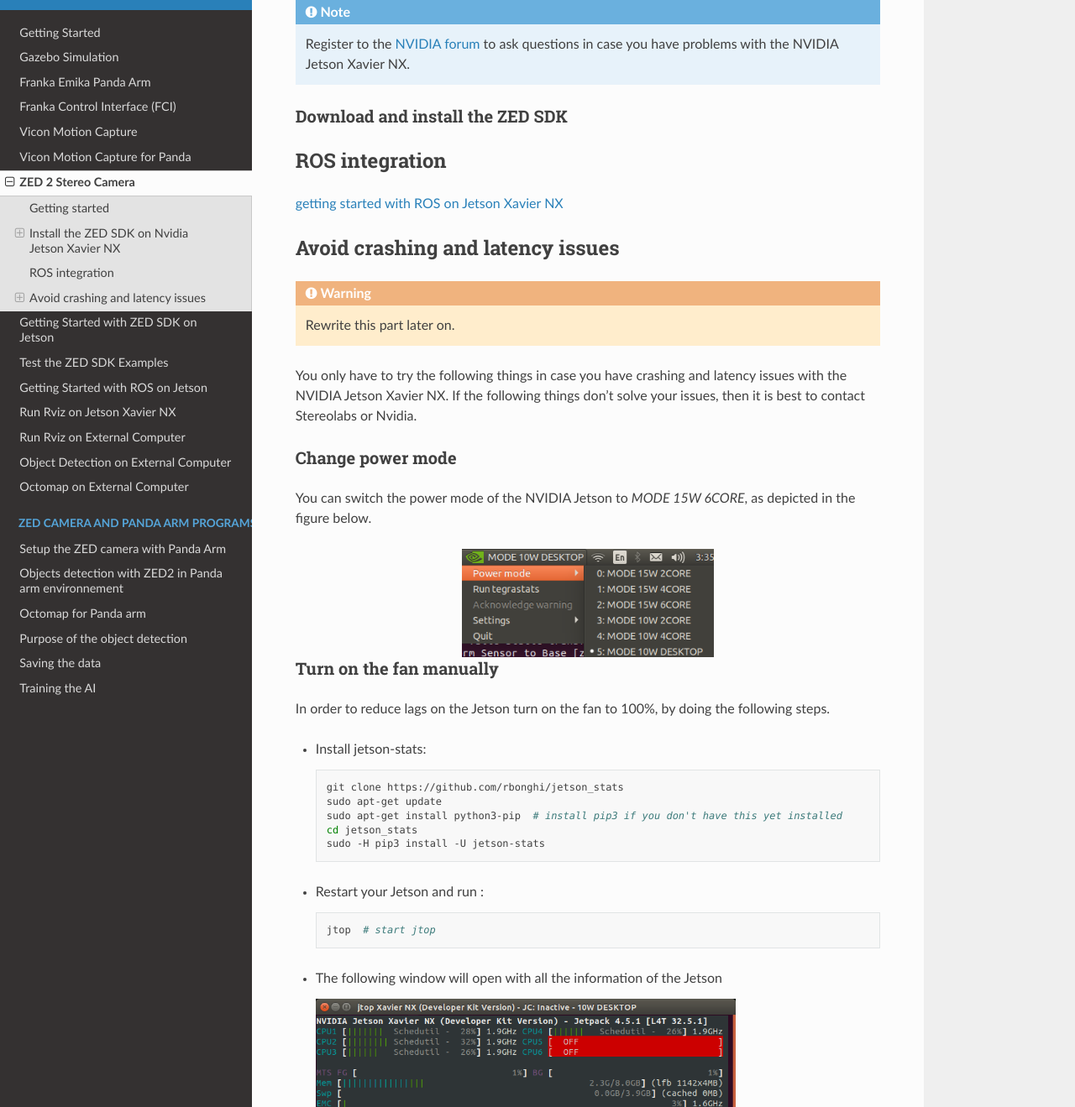
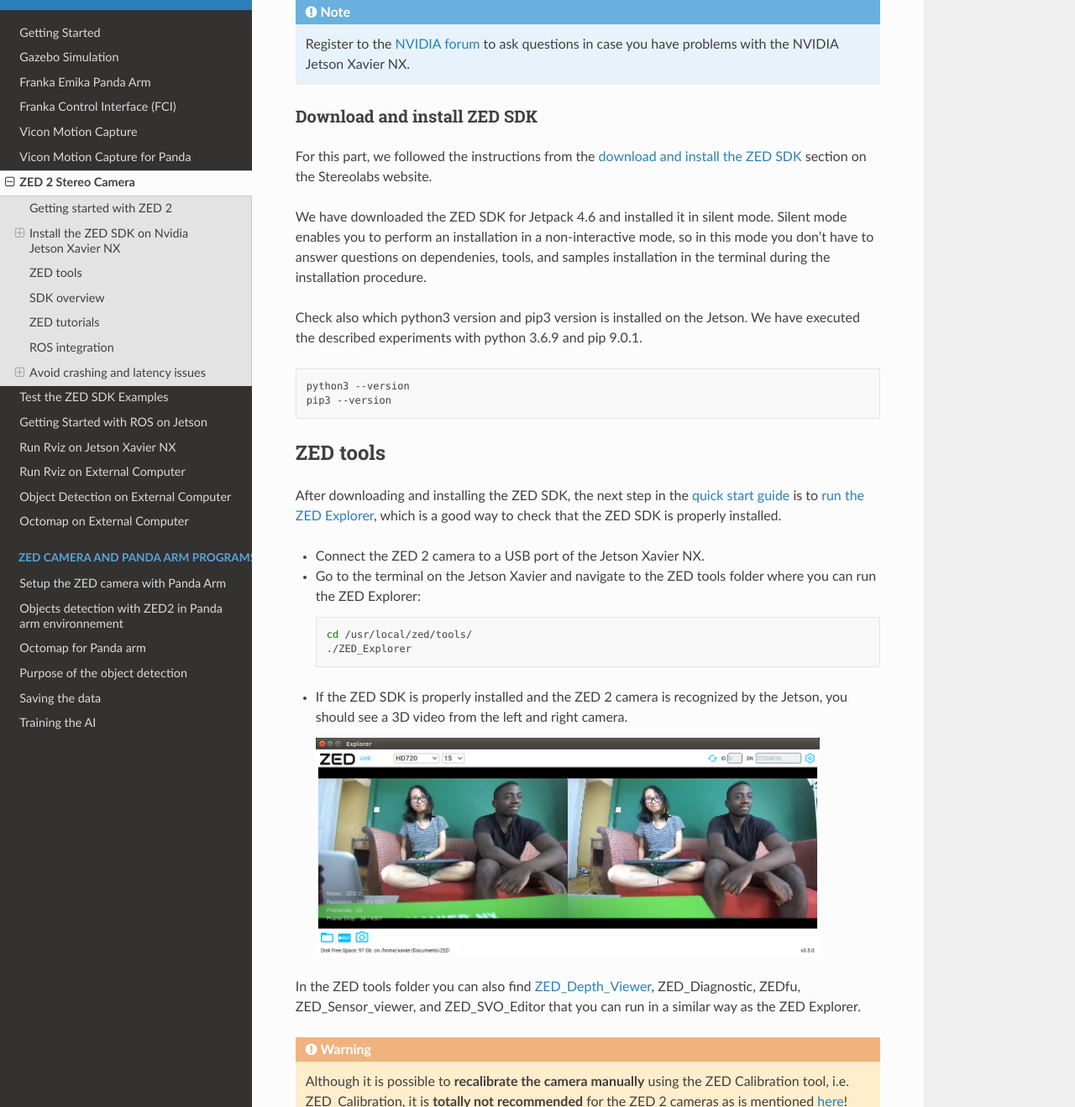
Before and after one commit to kmerckae/panda_safe_hrc_tutorial, a Sphinx documentation site: the page built from source/doc/zed/zed.rst, in a window 1280 px wide and 1400 px high, scrolled down 2940 px, cut to the strip 81-1400 px from the top of the window. Shown: the whole strip at 84% size. Built offline with Sphinx 7.4.7 and the Read the Docs theme 2.0.0, drawn with Linux system fonts in a browser that asks for light colours; some of the changed text lies outside the part shown.

Commit message:
update: zed page with installation, tools, and SDK overview

```diff
--- a/source/doc/zed/zed.rst
+++ b/source/doc/zed/zed.rst
@@ -27,8 +27,8 @@ and on which platforms you can run it.
 After reading the general information about the camera and the ZED SDK, we recommend to read the |Stereolabs_ZED2_SDK_intro| before continuing.
 
 
-Getting started
-----------------
+Getting started with ZED 2
+---------------------------
 
 .. |Stereolabs_ZED2_SDK_GettingStarted| raw:: html
 
@@ -89,7 +89,7 @@ Install the ZED SDK on Nvidia Jetson Xavier NX
 
 .. |Nvidia_JetPack| raw:: html
 
-   <a href="https://developer.nvidia.com/embedded/jetpack" target="_blank">JetPack</a>
+   <a href="https://developer.nvidia.com/embedded/jetpack" target="_blank">JetPack SDK</a>
 
 .. |Nvidia_JetsonXavierNX_GettingStarted| raw:: html
 
@@ -105,15 +105,20 @@ and also read the Stereolabs blog post about |Stereolabs_ZED2_SDK_GettingStarted
 
 Download and install JetPack
 ^^^^^^^^^^^^^^^^^^^^^^^^^^^^
+
+.. |Stereolabs_ZED2_SDK_DownloadInstallJetpack| raw:: html
+
+   <a href="https://www.stereolabs.com/docs/installation/jetson/#download-and-install-jetpack" target="_blank">download and install JetPack</a>
+
 .. note::
      VUB researchers who want to use this for their own research, should have their own microSD card,
      such that they don't mess us my installations and
      such that they are forced to test the install procedure and give comments on it to improve this tutorial.
 
-To download and install JetPack, you are redirected to |Nvidia_JetPack|.
+To download and install JetPack, you are redirected from the |Stereolabs_ZED2_SDK_DownloadInstallJetpack| section to NVIDIA's |Nvidia_JetPack|.
 There the SD Card Image method is explained to install the JetPack on a Jetson Xavier NX Developer Kit.
 Follow the |Nvidia_JetsonXavierNX_GettingStarted| tutorial, which explains the required hardware,
-the steps to write an image to the microSD card (I have followed the instruction for Windows),
+the steps to write an image to the microSD card (I have followed the instructions for Windows),
 and how to setup and boot the Jetson.
 
 .. |repartition_sdcard_link| raw:: html
@@ -196,8 +201,112 @@ Below you can find some extra info on top of the NVIDIA tutorial *Setup and Firs
 .. note::
      Register to the |NVIDIA_forum| to ask questions in case you have problems with the NVIDIA Jetson Xavier NX.
 
-Download and install the ZED SDK
+Download and install ZED SDK
 ^^^^^^^^^^^^^^^^^^^^^^^^^^^^^^^^^
+
+.. |Stereolabs_ZED2_SDK_DownloadInstallZedSdk| raw:: html
+
+   <a href="https://www.stereolabs.com/docs/installation/jetson/#download-and-install-the-zed-sdk" target="_blank">download and install the ZED SDK</a>
+
+For this part, we followed the instructions from the |Stereolabs_ZED2_SDK_DownloadInstallZedSdk| section on the Stereolabs website.
+
+We have downloaded the ZED SDK for Jetpack 4.6 and installed it in silent mode.
+Silent mode enables you to perform an installation in a non-interactive mode,
+so in this mode you don't have to answer questions on dependenies, tools, and samples installation in the terminal during the installation procedure.
+
+Check also which python3 version and pip3 version is installed on the Jetson.
+We have executed the described experiments with python 3.6.9 and pip 9.0.1.
+
+.. code-block:: bash
+
+   python3 --version
+   pip3 --version
+
+ZED tools
+--------------------
+
+.. |Stereolabs_ZED2_SDK_RunZedExplorer| raw:: html
+
+   <a href="https://www.stereolabs.com/docs/installation/#run-zed-explorer" target="_blank">run the ZED Explorer</a>
+
+.. |Stereolabs_ZED2_SDK_RunZedDepthViewer| raw:: html
+
+   <a href="https://www.stereolabs.com/docs/installation/#run-zed-depth-viewer" target="_blank">ZED_Depth_Viewer</a>
+
+
+After downloading and installing the ZED SDK, the next step in the |Stereolabs_ZED2_SDK_GettingStarted|
+is to |Stereolabs_ZED2_SDK_RunZedExplorer|, which is a good way to check that the ZED SDK is properly installed.
+
+*  Connect the ZED 2 camera to a USB port of the Jetson Xavier NX.
+*  Go to the terminal on the Jetson Xavier and navigate to the ZED tools folder
+   where you can run the ZED Explorer:
+
+   .. code-block:: bash
+
+        cd /usr/local/zed/tools/
+        ./ZED_Explorer
+
+*  If the ZED SDK is properly installed and the ZED 2 camera is recognized by the Jetson, you should see a 3D video from the left and right camera.
+
+   .. image:: img/zed_explo.png
+        :width: 600
+        :alt: ZED_Explorer
+
+In the ZED tools folder you can also find |Stereolabs_ZED2_SDK_RunZedDepthViewer|, ZED_Diagnostic, ZEDfu, ZED_Sensor_viewer, and ZED_SVO_Editor
+that you can run in a similar way as the ZED Explorer.
+
+.. |Stereolabs_ZED2_SDK_calibration_tool| raw:: html
+
+   <a href="https://www.stereolabs.com/docs/video/camera-calibration/#calibration-tool" target="_blank">here</a>
+
+.. warning::
+      Although it is possible to **recalibrate the camera manually** using the ZED Calibration tool, i.e. ZED_Calibration,
+      it is **totally not recommended** for the ZED 2 cameras as is mentioned |Stereolabs_ZED2_SDK_calibration_tool|!
+
+SDK overview
+------------
+
+.. |Stereolabs_ZED2_SDK_overview_camera| raw:: html
+
+   <a href="https://www.stereolabs.com/docs/video/" target="_blank">camera</a>
+
+.. |Stereolabs_ZED2_SDK_overview_sensors| raw:: html
+
+   <a href="https://www.stereolabs.com/docs/sensors/" target="_blank">sensors</a>
+
+.. |Stereolabs_ZED2_SDK_overview_depth_sensing| raw:: html
+
+   <a href="https://www.stereolabs.com/docs/depth-sensing/" target="_blank">depth sensing</a>
+
+.. |Stereolabs_ZED2_SDK_overview_positional_tracking| raw:: html
+
+   <a href="https://www.stereolabs.com/docs/positional-tracking/" target="_blank">positional tracking</a>
+
+.. |Stereolabs_ZED2_SDK_overview_spatial_mapping| raw:: html
+
+   <a href="https://www.stereolabs.com/docs/spatial-mapping/" target="_blank">spatial mapping</a>
+
+.. |Stereolabs_ZED2_SDK_overview_body_tracking| raw:: html
+
+   <a href="https://www.stereolabs.com/docs/body-tracking/" target="_blank">body tracking</a>
+
+It is really important to read through the SDK overview and find specific information about the |Stereolabs_ZED2_SDK_overview_camera|,
+|Stereolabs_ZED2_SDK_overview_sensors|, |Stereolabs_ZED2_SDK_overview_depth_sensing|,
+|Stereolabs_ZED2_SDK_overview_positional_tracking|, |Stereolabs_ZED2_SDK_overview_spatial_mapping|,
+and |Stereolabs_ZED2_SDK_overview_body_tracking|.
+
+
+ZED tutorials
+-----------------
+You can try some |ZED_Tutorials| to familiarise with the ZED SDK.
+The C++ and Python version can be launched in the same way as explained above.
+In these tutorials information will be printed in the terminal.
+
+.. |ZED_Tutorials| raw:: html
+
+    <a href="https://www.stereolabs.com/docs/tutorials/" target="_blank">tutorials</a>
+
+
 
 ROS integration
 ----------------
--- a/source/index.rst
+++ b/source/index.rst
@@ -85,7 +85,6 @@ At the end you will learn how to receive the ZED 2 camera data via ROS.
    :maxdepth: 1
 
    doc/zed/zed
-   zed_jetson/zed_jetson
    zed_jetson/zed_examples
    zed_ros/ros_jetson_setup
    zed_ros/rviz_jetson
```
Also changed, not shown: source/zed_jetson/zed_examples.rst (+0 -10 lines), source/zed_jetson/zed_jetson.rst (deleted, +0 -94 lines), source/doc/zed/img/zed_explo.png (renamed from source/zed_jetson/images/zed_explo.png).
